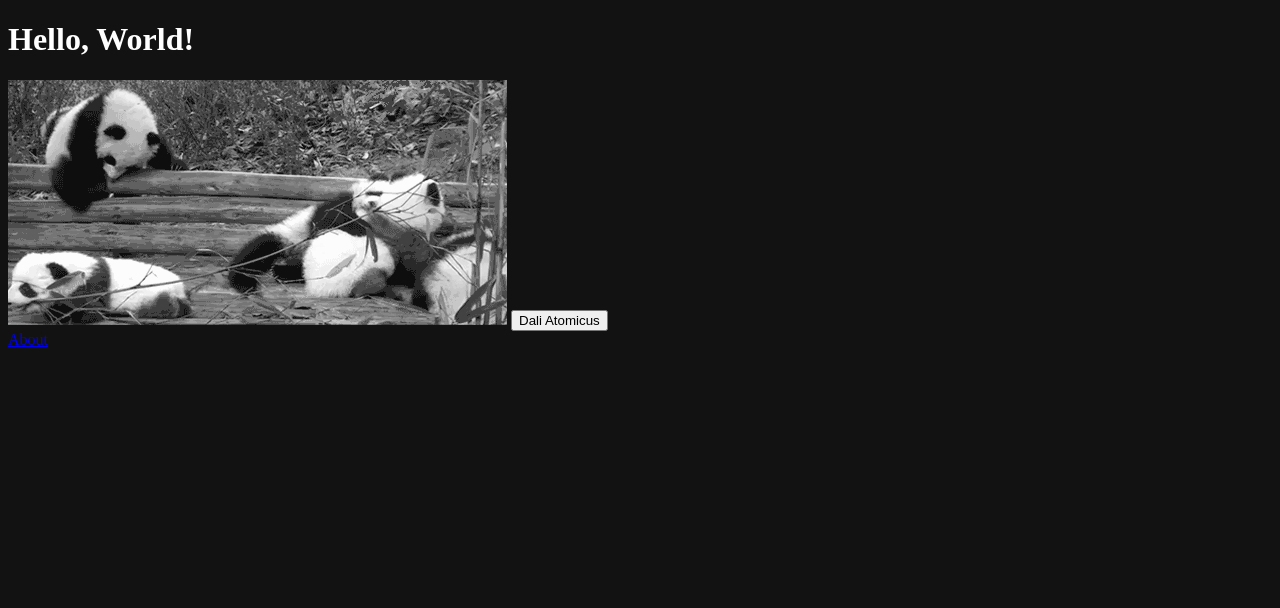
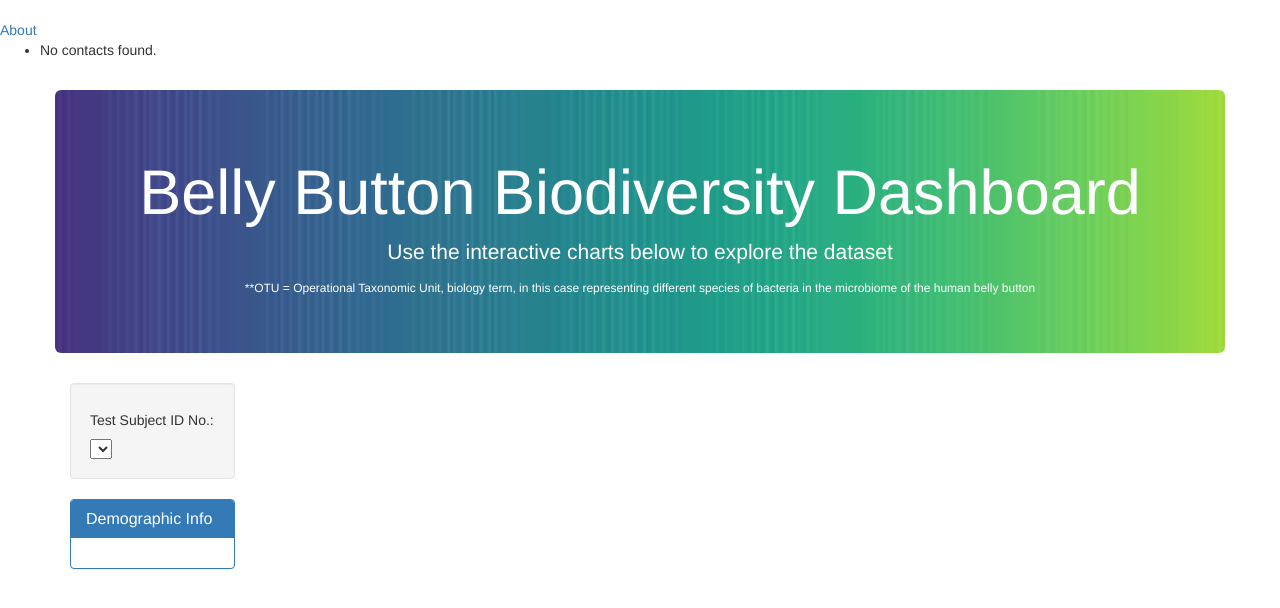
Before and after one commit to johbry17/GW-Project-3, a Flask app: template templates/index.html in a window 1280 px wide. Shown: the top 608 px of the page. Run offline with Flask 3, Linux system fonts and the light colour scheme; the template is opened without the code that fills it, so the values that code supplies are empty; parts of the project's set-up code (start-up, migrations or seed data) failed here and were passed over; some libraries are stand-ins or nearby versions.

Commit message:
v0.5 successful app.py test

```diff
--- a/app.py
+++ b/app.py
@@ -1,10 +1,39 @@
+# import dependencies
 from flask import Flask, render_template
+from sqlalchemy import create_engine
+from sqlalchemy.ext.automap import automap_base
+from sqlalchemy.orm import Session
+import config
 
-app = Flask(__name__)
+# connect to database
+DATABASE_URL = f'postgresql://postgres:{config.password}@localhost:5432/{config.database}'
+engine = create_engine(DATABASE_URL)
 
+# refelct existing database into a new model
+Base = automap_base()
+# reflect the tables
+Base.prepare(autoload_with=engine)
+
+print("The classes are:\n" + ", ".join(sorted(Base.classes.keys())))
+
+# save references to each table
+# campaign = Base.classes.campaign
+category = Base.classes.category
+# contacts = Base.classes.contacts
+# subcategory = Base.classes.subcategory
+
+
+# create a session to interact with the database
+session = Session(bind=engine)
+
+# flask setup
+app = Flask(__name__, template_folder='templates/')
+
+# home page
 @app.route('/')
 def home():
-    return render_template('index.html')
+    data = session.query(category).all()
+    return render_template('index.html', data=data)
 
 @app.route('/about')
 def about():
--- a/static/css/style.css
+++ b/static/css/style.css
@@ -1,3 +1,4 @@
+/* test css for about page */
 body {
     background-color: #121212;
     color: #ffffff;
--- a/static/js/logic.js
+++ b/static/js/logic.js
@@ -1,14 +1,152 @@
-    let imagesLoaded = false;
+let jsonData;
 
-    function toggleImages() {
-        const imageContainer = document.getElementById("imageContainer");
-        const imageSources = [
-            "../static/images/Dali_Atomicus.jpg"
-        ];
+// use d3 to read in samples.json from "https://2u-data-curriculum-team.s3.amazonaws.com/dataviz-classroom/v1.1/14-Interactive-Web-Visualizations/02-Homework/samples.json"
+source =
+  "https://2u-data-curriculum-team.s3.amazonaws.com/dataviz-classroom/v1.1/14-Interactive-Web-Visualizations/02-Homework/samples.json";
+d3.json(source).then(function (data) {
+  // store data for use outside of d3
+  jsonData = data;
 
-        imageContainer.innerHTML = imagesLoaded ? "" : imageSources.map(src => `<img src="${src}" alt="Image">`).join("");
-        imagesLoaded = !imagesLoaded;
-    }
+  // populate dropdown menu
+  data.names.forEach((name) => {
+    d3.select("#selDataset").append("option").text(name);
+  });
 
-    const loadImagesButton = document.getElementById("loadImagesButton");
-    loadImagesButton.addEventListener("click", toggleImages);
+  // set default, which populates plots
+  let choice = d3.select("select").node().value;
+  optionChanged(choice);
+
+  // Alternate version -
+  // d3.select('#selDataset').property('value').dispatch('change');
+});
+
+// dynamically update all plots as new data is selected
+function optionChanged(id) {
+  // select data
+  let bellyButton = jsonData.samples.find((sample) => sample.id === id);
+  let meta = jsonData.metadata.find((sample) => sample.id === parseInt(id));
+
+  // update plots
+  barChart(bellyButton);
+  bubbleChart(bellyButton);
+  metaData(meta);
+  washGauge(meta);
+}
+
+// create horizontal bar chart with dropdown menu to show top 10 OTUs
+function barChart(bellyButton) {
+  // slice off top Ten, reverse order for plotly
+  // note that sample_values are already sorted in descending order
+  let topTen = bellyButton.sample_values.slice(0, 10).reverse();
+  let labels = bellyButton.otu_labels.slice(0, 10).reverse();
+
+  // create trace
+  let trace = {
+    x: topTen,
+    //.slice().reverse() to create a copy of the array and reverse it
+    y: labels.map((label, index) => `OTU ${bellyButton.otu_ids[index]}`).slice().reverse(),
+    text: labels,
+    type: "bar",
+    orientation: "h",
+  };
+
+  // create layout
+  let layout = {
+    title: {
+      text: "<b>Top Ten OTU's</b>",
+      font: {size: 24,},
+    },
+    xaxis: {title: "<b>Number of Samples Found</b>"},
+  };
+
+  // plot chart
+  Plotly.newPlot("bar", [trace], layout);
+}
+
+// create bubble chart that displays all sample values
+function bubbleChart(bellyButton) {
+  // create trace
+  let trace = {
+    x: bellyButton.otu_ids,
+    y: bellyButton.sample_values,
+    text: bellyButton.otu_labels,
+    mode: "markers",
+    marker: {
+      size: bellyButton.sample_values,
+      color: bellyButton.otu_ids,
+      colorscale: "Viridis",
+    },
+  };
+
+  // set layout
+  let layout = {
+    title: {
+      text: "<b>All OTU's</b>",
+      font: {size: 24,},
+    },
+    xaxis: {title: `<b>OTU ID</b>`},
+    yaxis: {title: `<b>Number of each OTU found</b>`},
+  };
+
+  //plot chart
+  Plotly.newPlot("bubble", [trace], layout);
+}
+
+// display metadata (demographic data) - each key: value pair
+function metaData(person) {
+  // clear existing content
+  d3.select("#sample-metadata").html("");
+
+  // populate the table
+  Object.keys(person).forEach((key) => {
+    value = person[key];
+    d3.select("#sample-metadata").append("p").html(`<b>${key}:</b> ${value}`);
+  });
+}
+
+// optional: create belly button washing frequency gauge
+function washGauge(thing) {
+  // set colors for steps, inspired by Viridis for consistency with bubble chart
+  let colors = [
+    "#440154",
+    "#482475",
+    "#414487",
+    "#355F8D",
+    "#2A7F8E",
+    "#21918C",
+    "#25A979",
+    "#3DCD60",
+    "#85E96E",
+  ];
+
+  // define steps
+  let steps = colors.map((color, i) => ({
+    range: [i, i + 1],
+    color: color,
+  }));
+
+  // define trace
+  let trace = {
+    value: thing.wfreq,
+    type: "indicator",
+    mode: "gauge+number",
+    gauge: {
+      axis: { range: [null, 9], tickvals: [0, 1, 2, 3, 4, 5, 6, 7, 8, 9] },
+      steps: steps,
+      bar: { color: "orangered" },
+    },
+  };
+
+  // set layout
+  let layout = {
+    title: {
+      text: "<b>Belly Button Washing Frequency</b><br>Scrubs per Week",
+      font: {
+        size: 24,
+      },
+    },
+  };
+
+  // plot chart
+  Plotly.newPlot("gauge", [trace], layout);
+}
--- a/templates/about.html
+++ b/templates/about.html
@@ -1,3 +1,6 @@
+<!-- temp page, figuring that we might want it, but it doesn't work with app.py -->
+<!-- so it annoys me, and I want to make it work, on understand why it doesn't -->
+
 <!DOCTYPE html>
 <html>
 <head>
@@ -7,5 +10,8 @@
 <body>
     <h1>About</h1>
     <p>Authors: Amber Amparo, Moussa Diop, Bryan Johns, and Imen Najar, October, 2023</p>
+
+    <img src="../static/images/panda.gif" alt="Panda Image">
+
 </body>
 </html>
--- a/templates/index.html
+++ b/templates/index.html
@@ -1,19 +1,70 @@
 <!DOCTYPE html>
-<html>
+<html lang="en">
+
 <head>
-    <title>Hello, World!</title>
-    <link rel="stylesheet" type="text/css" href="../static/css/style.css">
-    <link>
+  <meta charset="UTF-8">
+  <meta name="viewport" content="width=device-width, initial-scale=1.0">
+  <meta http-equiv="X-UA-Compatible" content="ie=edge">
+  <title>Bellybutton Biodiversity</title>
+  <link rel="stylesheet" href="https://maxcdn.bootstrapcdn.com/bootstrap/3.3.7/css/bootstrap.min.css">
 </head>
+
 <body>
-    <h1>Hello, World!</h1>
+  <br>
+  <a href="about.html">About</a>
+  <br>
+  <ul>
+    {% if data %}
+    {% for row in data %}
+          <ul>
+                  <li><strong>{{ row.category_id }}:</strong> {{ row.category }}</li>
+          </ul>
+    {% endfor %}
+    {% else %}
+      <li>No contacts found.</li>
+    {% endif %}
+  </ul>
+  <br>
+  <div class="container">
+    <div class="row">
+      <!-- adding a background image and related CSS -->
+      <div class="col-md-12 jumbotron text-center" style="background-image: url('/static/images/background.jpg'); background-size: cover; background-repeat: no-repeat; background-position: center center">
+        <h1 style="color: white">Belly Button Biodiversity Dashboard</h1>
+        <p style="color: white">Use the interactive charts below to explore the dataset</p>
+        <h6 style="color: white">**OTU = Operational Taxonomic Unit, biology term, in this case representing different species of bacteria in the microbiome of the human belly button</h6>
+      </div>
+    </div>
+    <div class="row">
+      <div class="col-md-2">
+        <div class="well">
+          <h5>Test Subject ID No.:</h5>
+          <select id="selDataset" onchange="optionChanged(this.value)"></select>
+        </div>
+        <div class="panel panel-primary">
+          <div class="panel-heading">
+            <h3 class="panel-title">Demographic Info</h3>
+          </div>
+          <div id="sample-metadata" class="panel-body"></div>
+        </div>
+      </div>
+      <div class="col-md-5">
+        <div id="bar"></div>
+      </div>
+      <div class="col-md-5">
+        <div id="gauge"></div>
+      </div>
+    </div>
+    <div class="row">
+      <div class="col-md-12">
+        <div id="bubble"></div>
+      </div>
+    </div>
+  </div>
 
-    <img src="../static/images/panda.gif" alt="Panda Image">
-    <button id="loadImagesButton">Dali Atomicus</button>
-    <div id="imageContainer"></div>
-
-    <a href="about.html">About</a>
+  <script src="https://d3js.org/d3.v7.min.js"></script>
+  <script src="https://cdn.plot.ly/plotly-latest.min.js"></script>
+  <script src="/static/js/logic.js"></script>
 
 </body>
-<script src="../static/js/logic.js"></script>
+
 </html>
```
Also changed, not shown: static/images/background.jpg (added), 1 other file.
